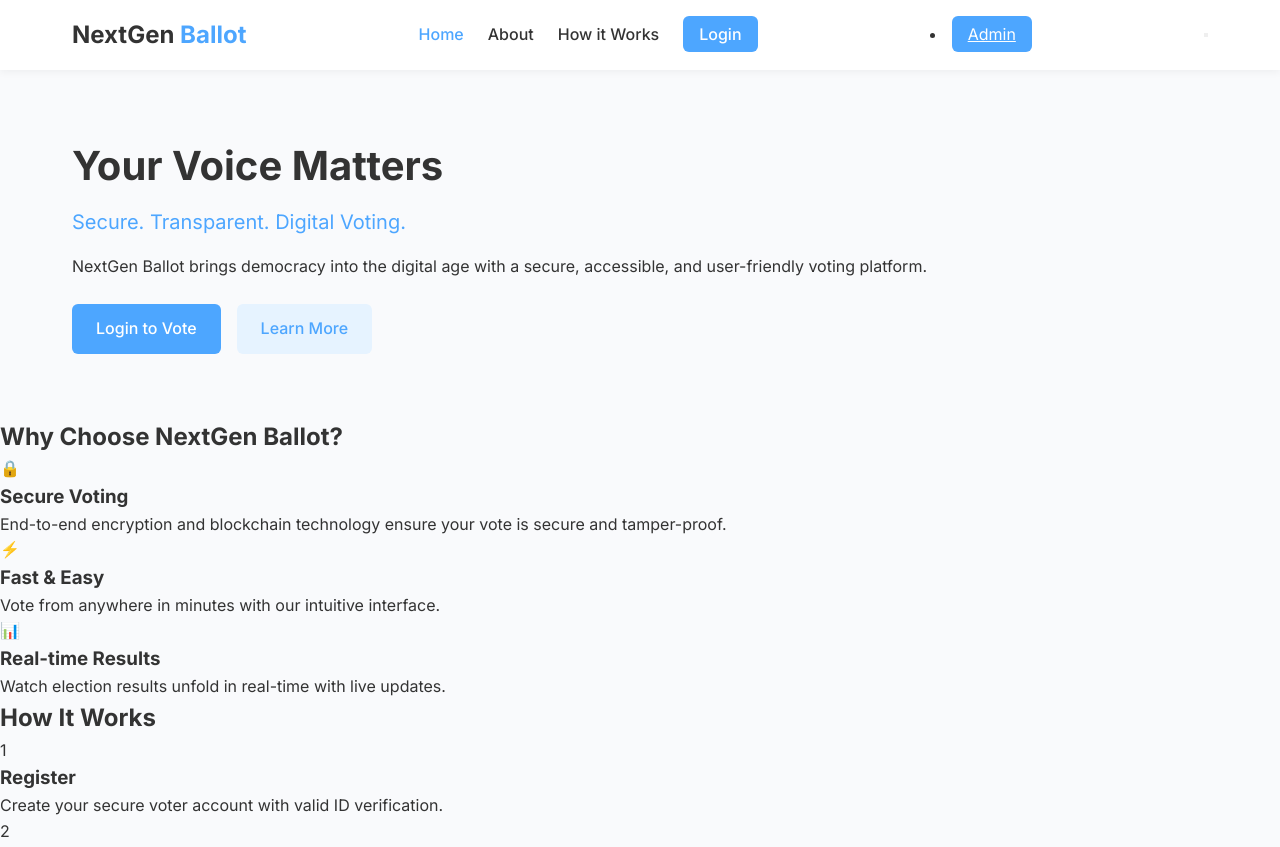
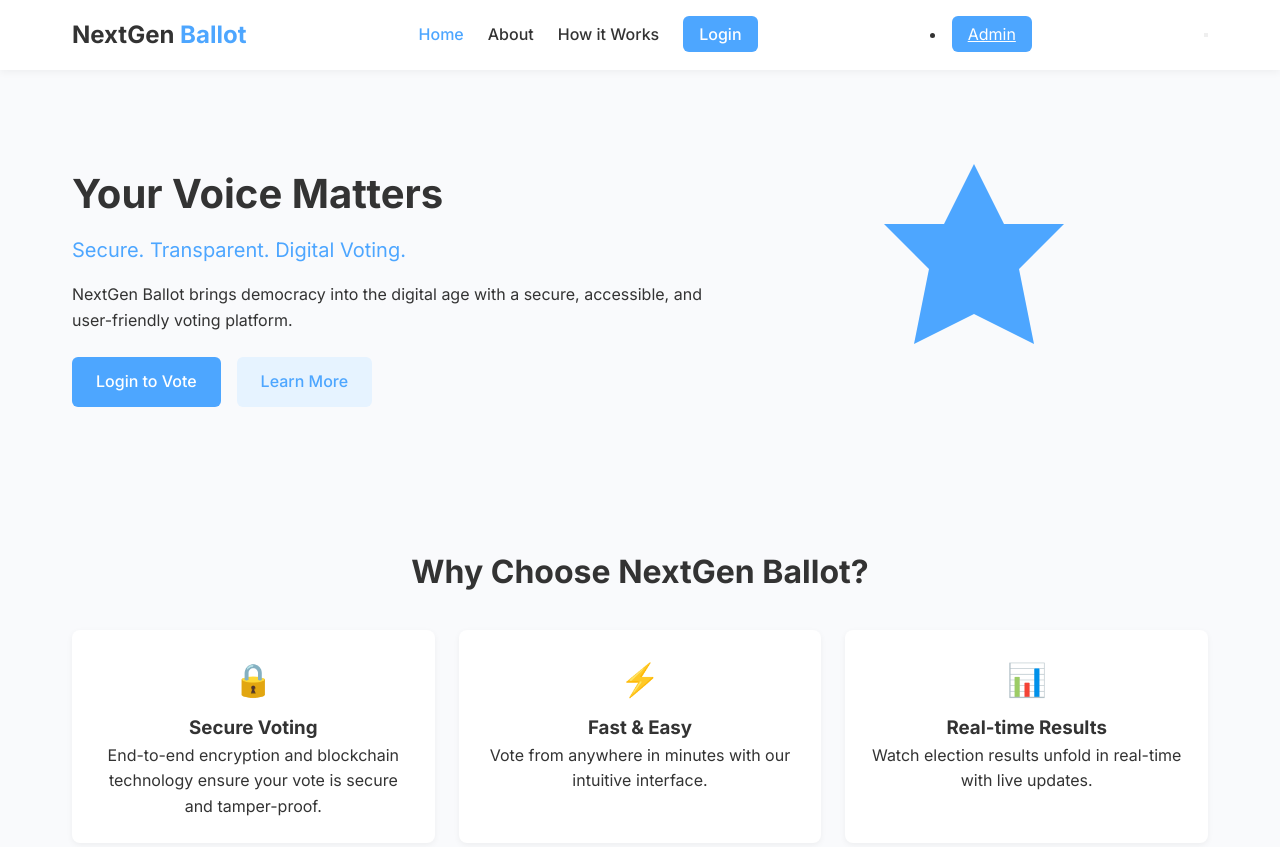
Before and after one commit to Jagrati09Singhal/Neural-Ninjas-, a plain HTML site: page index.html in a window 1280 px wide. Shown: the top 847 px of the page. Drawn offline with Linux system fonts and the light colour scheme; files that its build step writes are made by us from their sources; a script that the page names is missing.

Commit message:
update styles.css with new content or fix

```diff
--- a/styles.css
+++ b/styles.css
@@ -129,3 +129,63 @@ nav {
     background: #e6f3ff;
     color: #4da6ff;
 }
+
+.secondary-button:hover {
+    background: #cceaff;
+}
+
+/* Hero Image */
+.hero-image {
+    flex: 1 1 300px;
+    text-align: center;
+}
+
+.image-placeholder svg {
+    width: 100%;
+    max-width: 300px;
+    color: #4da6ff;
+}
+
+/* Features */
+.features {
+    padding: 3rem 2rem;
+    max-width: 1200px;
+    margin: auto;
+    text-align: center;
+}
+
+.features h2 {
+    font-size: 2rem;
+    margin-bottom: 2rem;
+}
+
+.feature-grid {
+    display: grid;
+    grid-template-columns: repeat(auto-fit, minmax(220px, 1fr));
+    gap: 1.5rem;
+}
+
+.feature-card {
+    background: #fff;
+    padding: 1.5rem;
+    border-radius: 8px;
+    box-shadow: 0 2px 6px rgba(0,0,0,0.05);
+}
+
+.feature-icon {
+    font-size: 2rem;
+    margin-bottom: 0.5rem;
+}
+
+/* How It Works */
+.how-it-works {
+    padding: 3rem 2rem;
+    max-width: 1200px;
+    margin: auto;
+    text-align: center;
+}
+
+.how-it-works h2 {
+    font-size: 2rem;
+    margin-bottom: 2rem;
+}
```
